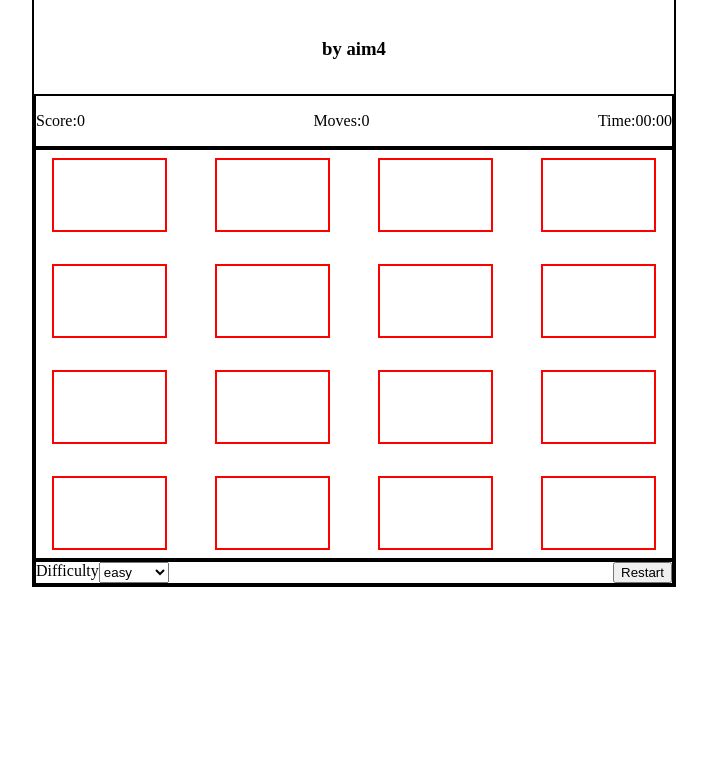
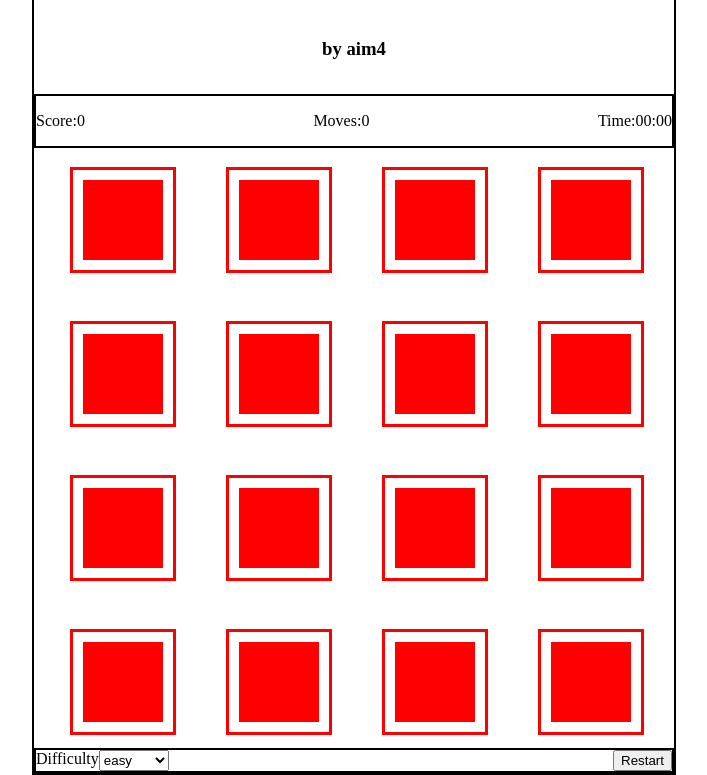
Before and after one commit to tophublock/memory-game, a website with bundled scripts: page index.html in a window 1280 px wide. Shown: the part 63-838 px from the top of the page, without its empty margins (286-993 px from the left). Before the commit the page ends 800 px from the top, so only its background shows below. Built offline with nearby package versions, Linux system fonts and the light colour scheme.

Commit message:
Implement card flip

```diff
--- a/css/style.css
+++ b/css/style.css
@@ -1,11 +1,10 @@
 body {
     display: flex;
     flex-direction: column;
-    /* justify-content: center; */
+    justify-content: center;
     align-items: flex-center;
-    /* align-content: flex-stretch; */
     border: 2px solid black;
-    min-width: 300px;
+    min-width: 600px;
     max-width: 50%;
     margin: auto;
 }
@@ -33,31 +32,77 @@ header {
     justify-content: flex-start;
 }
 
+.game-container  {
+    display: flex;
+    align-items: center;
+    justify-content: center;
+    width: 100%;
+    height: 600px;
+}
+
 .game {
     display: grid;
-    grid-template-columns: repeat(4, minmax(100px, 1fr));
-    grid-template-rows: repeat(4, 1fr);
-    column-gap: 1rem;
-    row-gap: 1rem;
-    justify-items: center;
-    border: 2px solid black;
-    /* min-width: 100%; */
+    grid-template-columns: repeat(4, 100px);
+    grid-template-rows: repeat(4, 100px);
+    column-gap: 1em;
+    row-gap: 1em;
+    justify-content: space-around;
+    align-content: space-around;
+    padding: 1em;
+    width: 100%;
+    height: 100%;
 }
 
 .card-container {
-    border: 2px solid red;
-    min-width: 75%;
-    min-height: 75%;
+    display: flex;
+    justify-content: center;
+    align-items: center;
+    border: 3px solid red;
     text-align: center;
-    margin: 0.5em;
+    min-width: 100%;
+    min-height: 100%;
+    position: relative;
+    perspective: 1000px;
+    justify-content: center;
 }
 
 .card {
-    border: 2px solid purple;
-    margin: 0.5em;
+    border: 3px solid red;
+    margin: auto auto;
+    position: absolute;
+    width: 80%;
+    height: 80%;
+    text-align: center;
+    backface-visibility: hidden;
+    transform-style: preserve-3d;
+    transition: 0.5s;
+    color: black;
 }
 
+.card-flip {
+    transform: rotateY(180deg);
+}
+
+/* TODO: refactor */
+.card-front, .card-back {
+    position: absolute;
+    backface-visibility: hidden;
+    width: 100%;
+    height: 100%
+}
+
+.card-front {
+    color: black;
+    background-color: white;
+}
+
+.card-back {
+    transform: rotateY(180deg);
+    background-color: red;
+}
+
+/* TODO: fix staggering issue */
 .matched {
-    border: 2px solid green;
+    border: 3px solid green;
     background-color: green;
 }
--- a/index.html
+++ b/index.html
@@ -27,7 +27,9 @@
             <p id="time">00:00</p>
         </div>
     </div>
-    <div class="game" id="board">
+    <div class="game-container">
+        <div class="game" id="board">
+        </div>
     </div>
     <div class="game-options-container">
         <div class="difficulty-container">
--- a/js/card.js
+++ b/js/card.js
@@ -9,51 +9,57 @@ export default class Card {
 
     _updateElement() {
         const card = this._element.querySelector(`.${cs.CARD_CLASS}`);
-        if (this._status === cs.HIDDEN_STATUS) {
-            card.style.visibility = cs.HIDDEN_VISIBILITY;
-            card.classList.add(cs.HIDDEN_STATUS);
-        } else if (this._status === cs.MATCHED_STATUS) {
-            card.style.visibility = cs.HIDDEN_VISIBILITY;
-            this._element.classList.add(cs.MATCHED_STATUS);
-        } else {
-            card.style.visibility = cs.DEFAULT_VISIBILTY;
-            card.classList.remove(cs.HIDDEN_STATUS);
+        if (this._status === cs.MATCHED_STATUS) {
+            card.classList.add(cs.MATCHED_STATUS);
+            const front = card.querySelector(`.${cs.CARD_FRONT}`);
+            front.classList.add(cs.MATCHED_STATUS);
         }
     }
 
     _renderParentElement() {
         this._element = document.createElement('div');
         this._element.classList.add(cs.CARD_CONTAINER_CLASS);
-        // this._element.addEventListener('click', () => {
-        //     this.toggleVisibility();
-        // });
         return this._element;
     }
 
     _renderCardElement() {
         const card = document.createElement('div');
         card.classList.add(cs.CARD_CLASS);
-        if (this._status === cs.HIDDEN_STATUS) {
-            card.style.visibility = cs.HIDDEN_VISIBILITY;
-            card.classList.add(cs.HIDDEN_STATUS);
-        }
+        const front = document.createElement('div');
+        front.classList.add(cs.CARD_FRONT);
+        front.innerText = this._value;
+        const back = document.createElement('div');
+        back.classList.add(cs.CARD_BACK);
+
+        card.appendChild(front);
+        card.appendChild(back);
         return card;
     }
 
     render() {
         this._element = this._renderParentElement();
         const card = this._renderCardElement();
-        const p = document.createElement('p');
-        p.textContent = this._value;
-
         this._element.appendChild(card);
-        card.appendChild(p);
+        this.flipCard();
         return this._element;
     }
 
-    bindEvent(event, func) {
-        if (this._element) {
-            this._element.addEventListener(event, func);
+    // TODO refactor card updating/flip card
+    toggleVisibility() {
+        if (this._status === cs.HIDDEN_STATUS) {
+            this._status = cs.DEFAULT_STATUS;
+        } else {
+            this._status = cs.HIDDEN_STATUS;
+        }
+        this._updateElement();
+    }
+
+    flipCard() {
+        const card = this._element.querySelector(`.${cs.CARD_CLASS}`);
+        if (card.classList.contains(cs.CARD_FLIP)) {
+            card.classList.remove(cs.CARD_FLIP);
+        } else {
+            card.classList.add(cs.CARD_FLIP);
         }
     }
 
@@ -61,13 +67,10 @@ export default class Card {
         this._updateElement();
     }
 
-    toggleVisibility() {
-        if (this._status === cs.HIDDEN_STATUS) {
-            this._status = cs.DEFAULT_STATUS;
-        } else {
-            this._status = cs.HIDDEN_STATUS;
+    bindEvent(event, func) {
+        if (this._element) {
+            this._element.addEventListener(event, func);
         }
-        this._updateElement();
     }
 
     setStatus(status) {
--- a/js/constants.js
+++ b/js/constants.js
@@ -2,6 +2,9 @@
 export const CARD_CONTAINER_CLASS = 'card-container';
 export const CARD_CLASS = 'card';
 export const DECK_CLASS = 'deck';
+export const CARD_FRONT = 'card-front';
+export const CARD_BACK = 'card-back';
+export const CARD_FLIP = 'card-flip';
 
 // Card status
 export const DEFAULT_STATUS = 'normal';
--- a/js/game.js
+++ b/js/game.js
@@ -40,14 +40,15 @@ export default class Game {
     }
 
     bindCard(card) {
-        // TODO don't let user click the same card again
         card.bindEvent('click', () => {
+            console.log('clicked');
             if (this.paused || this._visibileCards.includes(card) || !(card instanceof Card)) {
                 return;
             }
 
             this._visibileCards.push(card);
             card.toggleVisibility();
+            card.flipCard();
             if (this._visibileCards.length === cs.MAX_ATTEMPTS) {
                 this.processVisibleCards();
             }
@@ -62,6 +63,9 @@ export default class Game {
                 this._numMatches++;
                 this.checkWin();
             } else {
+                this._visibileCards.forEach((card) => {
+                    card.flipCard();
+                });
                 this.changeVisibleCardsStatus(cs.HIDDEN_STATUS);
             }
             this._visibileCards.length = 0;
```
